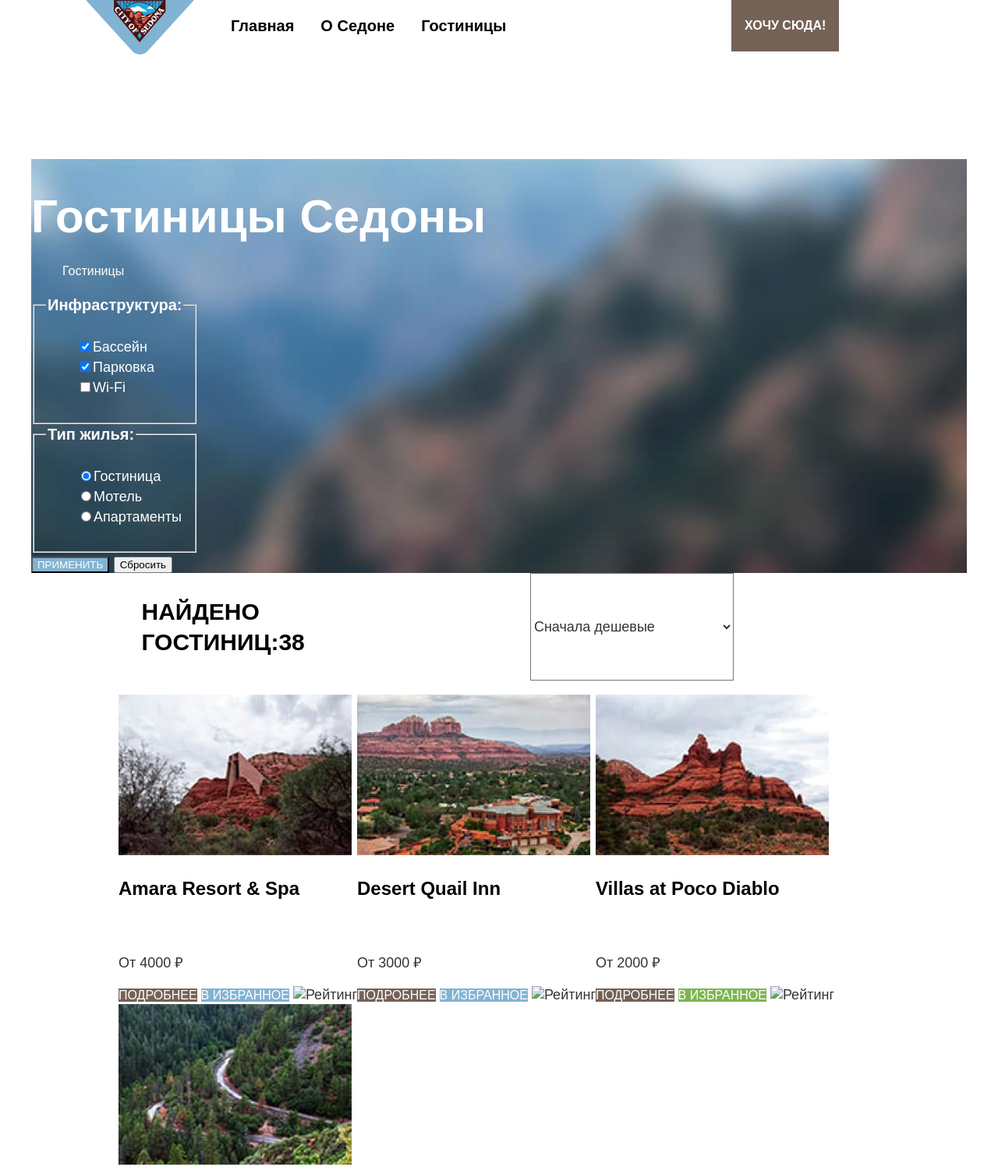
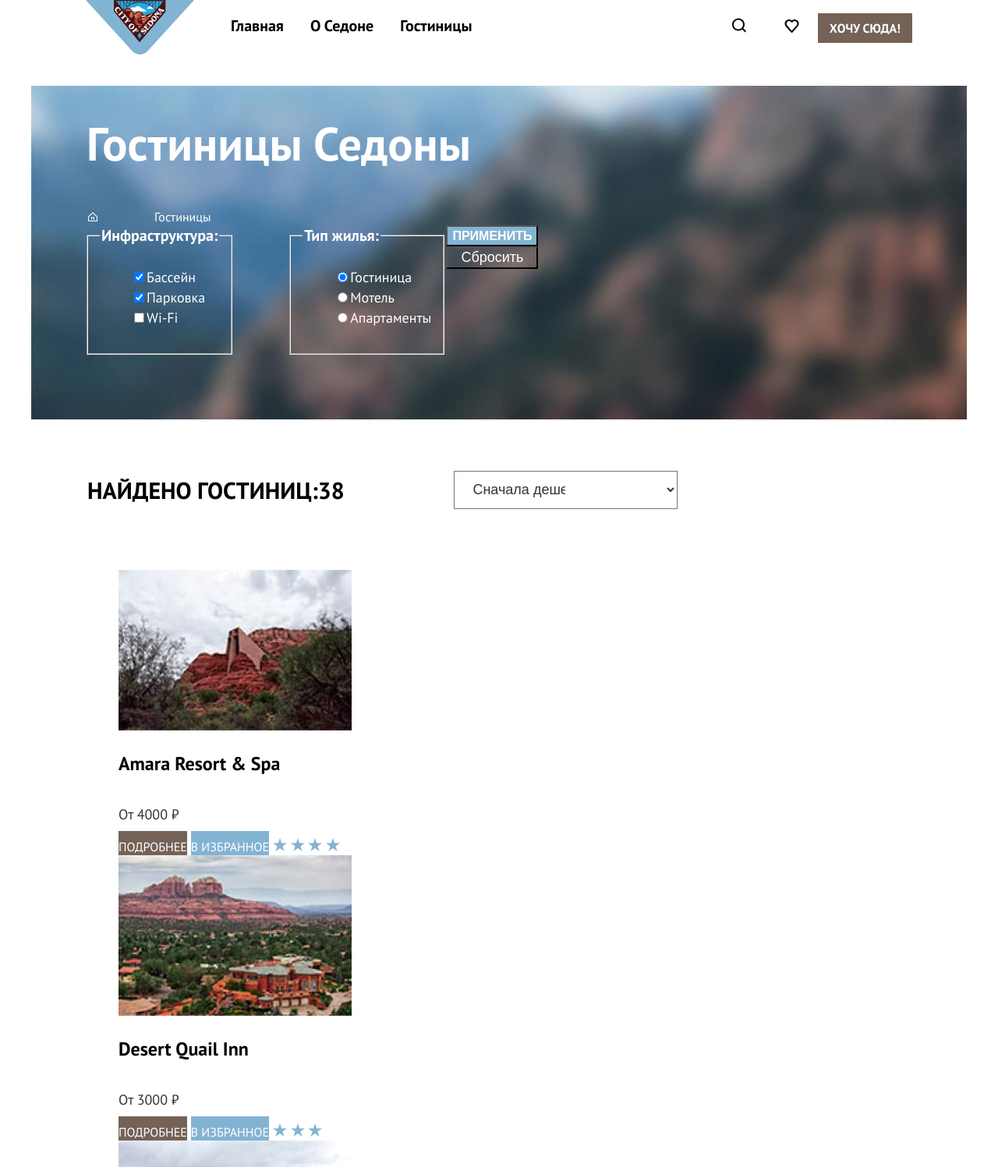
Before and after one commit to htmlacademy-htmlcss/2010839-sedona-33, a website: page catalog.html in a window 1280 px wide. Shown: the top 1497 px of the page at 78% size. Drawn offline with Linux system fonts and the light colour scheme; a web font is replaced by a local one.

Commit message:
исправляю сетки на флексах
Сделал колонку с соц сетями флекс-контейнером, вроде оставил место для добавления новых, но сделать так, чтобы еще на другую строку перекидывалось не получилось(( флекс-врап сразу все соц сети переносит на новую строку

В каталоге менюшку поиска тож сделал флексом, но без пузомерка пока, потому красиво не получается, и как там рамочки убирать и внутри них раскидать текст правильно чет не знаю, может подскажешь

в каталоге исправил ссылки на гостишки, теперь ссылка и на картинку и на название, сделал как ты и сказала с помощью флекса, а кнопки ниже обернул в дивы, чтобы кнопки не разнесло, сам контейнер не стал делать флексом, потому как там будет грид

контейнер с сортировкой, тож исправил как ты и сказала, и оставил место для вероятностей, что будет найдено гостинец больше, чем двузначное число

добавил рейтинги к гостишкам через html, но я так понимаю это временное решение, дальше бум через  css делать

подключил новые шрифты которые скинула академия

в принципе во всем худо-бедно разобрался, одно ток не могу решить, у меня в каталоге хидер и майн разлипаются, если смотреть через инспектор, то там дыра между ними, тож надеюсь подскажешь в чем траблы

```diff
--- a/catalog.html
+++ b/catalog.html
@@ -10,33 +10,33 @@
 <body>
   <header class="page-header">
     <nav class="navigation">
-      <a class="navigation-logo" href="index.html">
-        <img class="logo" src="images/logo.svg" width="139px" height="70px" alt="Логотип города Седона.">
-      </a>
+      <img class="navigation-logo" src="images/logo.svg" width="139px" height="70px" alt="Логотип.">
       <ul class="navigation-list">
         <li class="navigation-item">
-          <a class="navigation-link" href="index.html">Главная</a>
+          <a class="navigation-link navigation-link-current" href="index.html">Главная</a>
         </li>
         <li class="navigation-item">
           <a class="navigation-link" href="about.html">О Седоне</a>
         </li>
         <li class="navigation-item">
-          <a class="navigation-link navigation-link-current" href="Hotels.html">Гостиницы</a>
+          <a class="navigation-link" href="catalog.html">Гостиницы</a>
         </li>
       </ul>
-      <ul class="navigation-list navigation-user">
+      <ul class="navigation-list-user">
         <li class="navigation-item">
-          <a class="navigation-link navigation-user" href="Search.html">
+          <a class="navigation-link-user" href="Search.html">
+            <img class="" src="images/icon-search.svg" alt="">
             <span class="visually-hidden">Поиск</span>
           </a>
         </li>
         <li class="navigation-item">
-          <a class="navigation-link navigation-user" href="Favorites.html">
+          <a class="navigation-link-user" href="Favorites.html">
+            <img class="" src="images/icon-favorite.svg" alt="">
             <span class="visually-hidden">Избранное</span>
           </a>
         </li>
         <li class="navigation-item">
-          <a class="navigation-link navigation-user navigation-here" href="#">
+          <a class="navigation-link-user navigation-here" href="#">
             <span class="button">хочу сюда!</span>
           </a>
         </li>
@@ -54,6 +54,7 @@
     <ul class="breadcrumbs">
       <li class="breadcrumbs-item">
         <a class="breadcrumbs-link" href="index.html">
+          <img src="images/icon-homepage.svg" alt="Домашняя страница.">
           <span class="visually-hidden">Домашняя страница</span>
         </a>
       </li>
@@ -106,8 +107,10 @@
           </ul>
       </fieldset>
       <!--Тут пузомерок надо, пока не делаем, в следующем лайве будут объяснять-->
+      <div class="button-container">
       <button class="button button-truth" type="submit">Применить</button>
       <button class="button button-false" type="submit">Сбросить</button>
+      </div>
     </form>
   </section>
     </div>
@@ -145,40 +148,55 @@
         <img class="hotel-card-images" src="images/hotel-amara-resort-spa.jpg" width="299px" height="206px" alt="Amara Resort & Spa">
         <h2 class="hotel-card-title">Amara Resort & Spa</h2>
       </a>
+      <div class="card">
       <p class="hotel-card-price">От 4000 ₽</p>
       <a class="hotel-card-info" href="#">подробнее</a>
       <a class="hotel-card-subscribe" href="#">в избранное</a>
-      <img class="hotel-card-rating" src="images/star.svg" width="18px" height="17px" alt="Рейтинг">
+      <img class="hotel-card-rating" src="images/icon-star.svg" width="18px" height="17px" alt="Рейтинг">
+      <img class="hotel-card-rating" src="images/icon-star.svg" width="18px" height="17px" alt="Рейтинг">
+      <img class="hotel-card-rating" src="images/icon-star.svg" width="18px" height="17px" alt="Рейтинг">
+      <img class="hotel-card-rating" src="images/icon-star.svg" width="18px" height="17px" alt="Рейтинг">
+    </div>
     </li>
     <li class="hotel-card">
       <a class="hotel-card-link" href="hotel-2.html">
         <img class="hotel-card-images" src="images/hotel-desert-quail-inn.jpg" width="299px" height="206px" alt="Desert Quail Inn">
         <h2 class="hotel-card-title">Desert Quail Inn</h2>
       </a>
+      <div class="card">
       <p class="hotel-card-price">От 3000 ₽</p>
       <a class="hotel-card-info" href="#">подробнее</a>
       <a class="hotel-card-subscribe" href="#">в избранное</a>
-      <img class="hotel-card-rating" src="images/star.svg" width="18px" height="17px" alt="Рейтинг">
+      <img class="hotel-card-rating" src="images/icon-star.svg" width="18px" height="17px" alt="Рейтинг">
+      <img class="hotel-card-rating" src="images/icon-star.svg" width="18px" height="17px" alt="Рейтинг">
+      <img class="hotel-card-rating" src="images/icon-star.svg" width="18px" height="17px" alt="Рейтинг">
+      </div>
     </li>
     <li class="hotel-card">
       <a class="hotel-card-link" href="hotel-3.html">
         <img class="hotel-card-images" src="images/hotel-villas-poco-diablo.jpg" width="299px" height="206px" alt="Villas at Poco Diablo">
         <h2 class="hotel-card-title">Villas at Poco Diablo</h2>
       </a>
+      <div class="card">
       <p class="hotel-card-price">От 2000 ₽</p>
       <a class="hotel-card-info" href="#">подробнее</a>
       <a class="hotel-card-subscribe hotel-card-subscribe-current" href="#">в избранное</a>
-      <img class="hotel-card-rating" src="images/star.svg" width="18px" height="17px" alt="Рейтинг">
+      <img class="hotel-card-rating" src="images/icon-star.svg" width="18px" height="17px" alt="Рейтинг">
+      <img class="hotel-card-rating" src="images/icon-star.svg" width="18px" height="17px" alt="Рейтинг">
+      </div>
     </li>
     <li class="hotel-card">
       <a class="hotel-card-link" href="hotel-4.html">
         <img class="hotel-card-images" src="images/hotel-greentree-inn.jpg" width="299px" height="206px" alt="GreenTree Inn">
         <h2 class="hotel-card-title">GreenTree Inn</h2>
       </a>
+      <div class="card">
       <p class="hotel-card-price">От 3000 ₽</p>
       <a class="hotel-card-info" href="#">подробнее</a>
       <a class="hotel-card-subscribe" href="#">в избранное</a>
-      <img class="hotel-card-rating" src="images/star.svg" width="18px" height="17px" alt="Рейтинг">
+      <img class="hotel-card-rating" src="images/icon-star.svg" width="18px" height="17px" alt="Рейтинг">
+      <img class="hotel-card-rating" src="images/icon-star.svg" width="18px" height="17px" alt="Рейтинг">
+      </div>
     </li>
   </ul>
   <button class="button button-show-more" type="button">Загрузить еще</button>
@@ -209,8 +227,8 @@
       <a class="pagination-link" href="#">10</a>
     </li>
   </ul>
-  <label class="filter-amount" for="amount">Гостиниц на странице</label>
-  <select name="amount of hotels" id="amount">
+  <label class="filter-amount-description" for="amount">Гостиниц на странице</label>
+  <select class="filter-amount" name="amount of hotels" id="amount">
     <option value="4">4</option>
     <option value="6">6</option>
     <option value="10">10</option>
@@ -223,9 +241,11 @@
   <section class="subscribe">
     <h2 class="subscribe-title">Подпишитесь на рассылку</h2>
     <p class="subscribe-description">Только полезная информация и никакого спама,<br>честное бойскаутское!</p>
-    <label for="newsletter-email"></label>
-    <input class="field" placeholder="Ваш Email" type="email" name="newsletter-email" id="newsletter-email" required>
+    <div>
+      <label for="newsletter-email"></label>
+    <input class="field" placeholder="Ваш e-mail" type="email" name="newsletter-email" id="newsletter-email" required>
     <button class="button newsletter-button" type="submit">Подписаться</button>
+    </div>
   </section>
   </div>
 </main>
@@ -237,15 +257,21 @@
   <section class="footer-social">
     <ul class="footer-social-list">
       <li class="footer-social-item">
-        <a class="button" href="#"></a>
+        <a class="button" href="#">
+          <img src="images/social-twiter.svg" alt="Твиттер.">
+        </a>
         <span class="visually-hidden">Твиттер</span>
       </li>
       <li class="footer-social-item">
-        <a class="button" href="#"></a>
+        <a class="button" href="#">
+          <img src="images/social-facebook.svg" alt="Фейсбук.">
+        </a>
         <span class="visually-hidden">Фейсбук</span>
       </li>
       <li class="footer-social-item">
-        <a class="button" href="#"></a>
+        <a class="button" href="#">
+          <img src="images/social-youtube.svg" alt="Ютуб.">
+        </a>
         <span class="visually-hidden">Ютуб</span>
       </li>
     </ul>
--- /dev/null
+++ b/package.json
@@ -0,0 +1,6 @@
+{
+  "devDependencies": {
+    "stylelint-config-htmlacademy": "^0.1.12",
+    "stylelint-order": "^5.0.0"
+  }
+}
--- a/styles/styles.css
+++ b/styles/styles.css
@@ -2,7 +2,7 @@
     font-family: "PT Sans";
     font-style: normal;
     font-weight: 400;
-    src: url("fonts/pt-sans-regular.woff2") format("woff2");
+    src: url("../fonts/ptsans-400.woff2") format("woff2");
     font-display: swap;
   }
 
@@ -10,7 +10,7 @@
     font-family: "PT Sans";
     font-style: normal;
     font-weight: 700;
-    src: url("fonts/pt-sans-bold.woff2") format("woff2");
+    src: url("../fonts/ptsans-700.woff2") format("woff2");
     font-display: swap;
   }
 
@@ -21,7 +21,7 @@
   /* Root */
 
   body {
-    margin: 0;
+
     display: flex;
     flex-direction: column;
     min-height: 100%;
@@ -47,6 +47,11 @@
 
   /* header */
 
+  .page-header {
+    color: #000000;
+    background-color: #ffffff;
+  }
+
   .navigation {
     display: flex;
     width: 1060px;
@@ -67,14 +72,13 @@
     list-style-type: none;
   }
 
-  .navigation-user {
+  .navigation-list-user {
+    display: flex;
+    align-items: center;
     max-width: 300px;
     margin-left: auto;
-  }
-
-  .page-header {
-    color: #000000;
-    background-color: #ffffff;
+    padding: 0;
+    list-style-type: none;
   }
 
   .navigation-link {
@@ -88,7 +92,9 @@
     text-transform: capitalize;
   }
 
-  .navigation-link .navigation-user {
+  .navigation-link-user {
+    padding: 12px 24px;
+    text-decoration: none;
     min-width: 42px;
     min-height: 66px;
   }
@@ -98,6 +104,9 @@
     font-size: 16px;
     background-color: #756257;
     text-transform: uppercase;
+    font-weight: 700;
+    width: 160px;
+    padding: 9px 15px;
   }
 
   .navigation-link-current {
@@ -131,6 +140,8 @@
   .main-index {
     font-size: 30px;
     line-height: 36px;
+    margin: 0;
+    padding: 0;
     text-align: center;
     text-transform: uppercase;
     background-image: url("../images/background-index.jpg");
@@ -303,12 +314,16 @@
     margin-bottom: 93px;
   }
 
-  /* меню поиска */
+  /* каталог */
 
   .main-inner {
     color: #000000;
     background-color: #ffffff;
+    margin: 0;
+    padding: 0;
   }
+
+    /* меню поиска */
 
   .main-search {
     background-color: #83B3D3;
@@ -317,15 +332,18 @@
   }
 
   .inner-header-title {
-    margin: 0;
-    padding-top: 35px;
-    font-weight: 700;
+    width: 528px;
+    padding: 35px 601px 5px 71px;
     font-size: 60px;
     line-height: 78px;
+    font-weight: 700;
     color: #ffffff;
   }
 
   .breadcrumbs {
+    display: flex;
+    margin: 0;
+    padding: 0;
     color: #ffffff;
     list-style: none;
   }
@@ -338,10 +356,17 @@
   .breadcrumbs-link {
     color: #ffffff;
     text-decoration: none;
+    padding-left: 73px;
   }
 
-  .catalog-products {
+  .catalog-filter {
     display: flex;
+    align-self: center;
+  }
+
+  .catalog-filter-groop {
+    margin-left: 71px;
+    margin-bottom: 83px;
   }
 
   .catalog-filter-title {
@@ -353,6 +378,7 @@
 
   .catalog-filter-list {
     list-style: none;
+    border-radius: 0;
   }
 
   .control {
@@ -361,10 +387,27 @@
     color: #ffffff;
   }
 
+  .button-container {
+    display: flex;
+    flex-direction: column;
+  }
+
   .button-truth {
     color: #ffffff;
     background-color: #83B3D3;
     text-transform: uppercase;
+    font-weight: 700;
+    font-size: 16px;
+    line-height: 21px;
+  }
+
+  .button-false {
+    color: #ffffff;
+    background: transparent;
+    font-weight: normal;
+    font-size: 18px;
+    line-height: 23px;
+    text-align: center;
   }
 
   /* Сортировка */
@@ -372,7 +415,7 @@
   .sort-container {
     display: flex;
     width: 1057px;
-    margin: 0 auto;
+    margin: 41px 72px 53px 72px;
   }
 
   .search-result {
@@ -380,8 +423,8 @@
     line-height: 39px;
     font-weight: 700;
     text-transform: uppercase;
-    width: 337px;
-    margin-left: 70px;
+    width: 400px;
+    margin-right: 129px;
   }
 
   .select-control {
@@ -390,7 +433,9 @@
     color: #333333;
     background-color: #ffffff;
     width: 287px;
-    margin-left: 192px;
+    margin-right: 81px;
+    align-self: center;
+    padding: 12px 127px 13px 19px;
   }
 
   .button-visually {
@@ -406,12 +451,15 @@
   }
 
   .hotels-list {
-    display: flex;
-    flex-wrap: wrap;
     font-size: 18px;
     line-height: 23px;
     color: #333333;
     list-style: none;
+  }
+
+  .hotel-card {
+    display: flex;
+    flex-direction: column;
   }
 
   .hotel-card-link {
@@ -447,6 +495,7 @@
     color: #ffffff;
     text-decoration: none;
     background-color: #756257;
+    padding: 10px 0;
   }
 
   .hotel-card-subscribe {
@@ -457,6 +506,7 @@
     color: #ffffff;
     text-decoration: none;
     background-color: #83B3D3;
+    padding: 10px 0;
   }
 
   .hotel-card-subscribe-current {
@@ -475,19 +525,20 @@
     font-weight: 700;
     background-color: #83B3D3;
     margin-bottom: 30px;
+    padding: 17px 0;
   }
 
   /* Пагинация */
 
   .pagination-container {
     display: flex;
-    justify-content: space-around;
     width: 1056px;
     margin-top: 30px;
   }
 
   .pagination {
     display: flex;
+    justify-content: center;
     font-size: 20px;
     line-height: 26px;
     font-weight: 700;
@@ -495,14 +546,15 @@
     text-transform: uppercase;
     text-decoration: none;
     list-style: none;
+    margin-right: 199px;
   }
 
-  .pagination-item {
+  .pagination-item:not(:last-child) {
     margin-right: 8px;
-    background-color: #83B3D3;
   }
 
   .pagination-link {
+    background-color: #83B3D3;
     display: block;
     box-sizing: border-box;
     padding: 14px;
@@ -517,13 +569,25 @@
     background-color: #F2F2F2;
   }
 
-  .filter-amount {
+  .filter-amount-description {
     font-size: 18px;
     line-height: 23px;
     font-weight: 400;
     color: #333333;
     text-transform: none;
+    align-self: center;
+    width: 175px;
+    margin-right: 51px;
   }
+
+  .filter-amount {
+    width: 160px;
+    align-self: center;
+    margin-left: auto;
+    padding: 13px 133px 12px 17px;
+  }
+
+    /* Подписка */
 
   .subscribe-index {
     display: inline-block;
@@ -556,6 +620,8 @@
     width: 1200px;
     color: #000000;
     text-align: center;
+    margin: 0 auto;
+
   }
 
   .subscribe-title {
@@ -574,6 +640,11 @@
     margin-top: 46px;
   }
 
+  .field {
+    width: 550px;
+    background-color: #F2F2F2;
+  }
+
   .newsletter-button {
     color: #ffffff;
     background-color: #83B3D3;
@@ -584,18 +655,19 @@
     margin-bottom: 94px;
   }
 
-/* footer */
+/* Футер */
 
 .page-footer {
   font-size: 30px;
   line-height: 36px;
-  color: #ffffff;
+  color: #000000;
   text-align: center;
   text-decoration: none;
 }
 
 .page-footer-container {
   display: flex;
+  align-items: center;
   width: 1200px;
   margin: 0 auto;
 }
@@ -603,6 +675,16 @@
 .footer-social {
   width: 107px;
   margin-right: 161px;
+}
+
+.footer-social-list {
+  display: flex;
+  list-style-type: none;
+}
+
+.footer-social-item {
+  flex-wrap: wrap;
+  margin-right: 30px;
 }
 
 .footer-contacts {
```
Also changed, not shown: index.html (+18 -11 lines), .stylelintrc.json, fonts/ptsans-400.woff2, fonts/ptsans-700.woff2, images/icon-homepage.svg (added), 1 other file.
